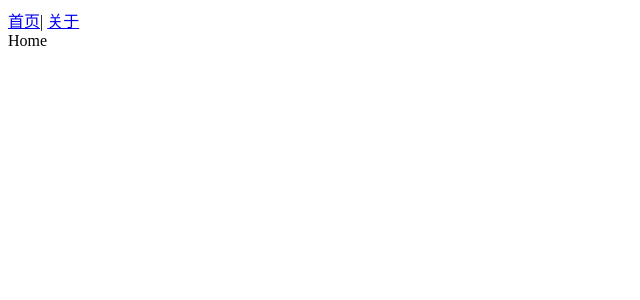
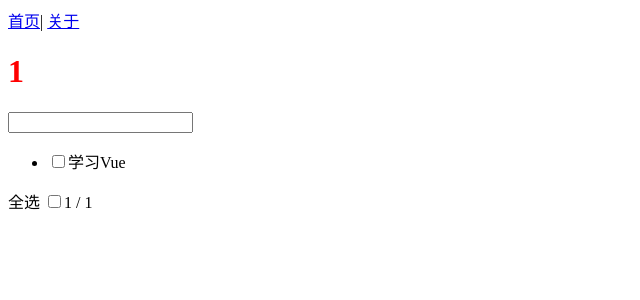
Before and after one commit to AlrclyGit/SAGeek, a Vue app: page / in a window 1280 px wide. Shown: the top 300 px of the page, without its empty margins (0-640 px from the left). Built offline with nearby package versions, Linux system fonts and the light colour scheme.

Commit message:
Vue3 的代码组织方式

```diff
--- /dev/null
+++ b/src/components/TodoList.vue
@@ -0,0 +1,60 @@
+<template>
+    <div>
+        <input type="text" v-model="title" @keydown.enter="addTodo" />
+        <button v-if="active < all" @click="clear">清理</button>
+        <ul v-if="todos.length">
+            <li v-for="todo in todos">
+                <input type="checkbox" v-model="todo.done" />
+                <span :class="{ done: todo.done }">{{ todo.title }}</span>
+            </li>
+        </ul>
+        <div v-else>暂无数据</div>
+        <div>
+            全选
+            <input type="checkbox" v-model="allDone" />
+            <span>{{ active }} / {{ all }}</span>
+        </div>
+    </div>
+</template>
+
+<script setup>
+
+import { ref, computed } from "vue";
+
+let { title, todos, addTodo, clear, active, all, allDone } = useTodos();
+
+function useTodos() {
+    const title = ref("");
+    const todos = ref([
+        { title: "学习Vue", done: false }
+    ]);
+    function addTodo() {
+        todos.value.push({
+            title: title.value,
+            done: false,
+        });
+        title.value = "";
+    }
+    function clear() {
+        todos.value = todos.value.filter((v) => !v.done);
+    }
+    let active = computed(() => {
+        return todos.value.filter((v) => !v.done).length;
+    });
+    let all = computed(() =>
+        todos.value.length
+    );
+    let allDone = computed({
+        get: function () {
+            return active.value === 0;
+        },
+        set: function (value) {
+            todos.value.forEach((todo) => {
+                todo.done = value;
+            });
+        },
+    });
+    return { title, todos, addTodo, clear, active, all, allDone };
+}
+
+</script>
--- a/src/pages/Home.vue
+++ b/src/pages/Home.vue
@@ -1 +1,32 @@
-<template>Home</template>
+<template>
+    <div>
+        <h1 @click="add">{{ count }}</h1>
+        <TodoList />
+    </div>
+</template>
+
+<script setup>
+import TodoList from "../components/TodoList.vue"
+import {useMouse} from '../utils/mouse'
+
+import { ref } from "vue";
+
+let {x,y} = useMouse()
+
+let { count, add } = lejia()
+
+function lejia() {
+    const count = ref(1)
+    function add() {
+        count.value++
+    }
+    return { count, add };
+}
+
+</script>
+
+<style>
+h1 {
+    color: red;
+}
+</style>
--- /dev/null
+++ b/src/utils/mouse.js
@@ -0,0 +1,18 @@
+import { ref, onMounted, onUnmounted } from 'vue'
+
+export function useMouse() {
+    const x = ref(0)
+    const y = ref(0)
+
+    function update(e) {
+        x.value = e.pageX
+        y.value = e.pageY
+    }
+    onMounted(() => {
+        window.addEventListener('mousemove', update)
+    })
+    onUnmounted(() => {
+        window.removeEventListener('mousemove', update)
+    })
+    return { x, y }
+}
```
